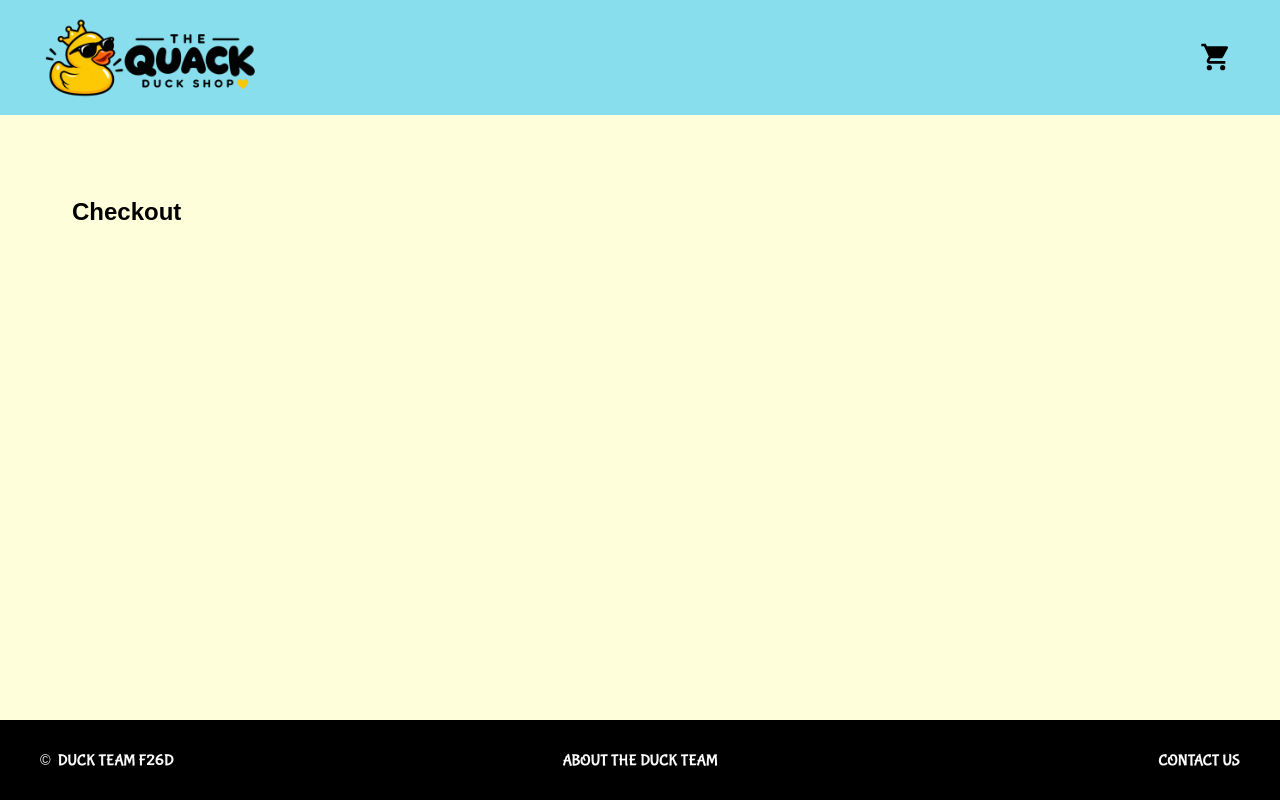
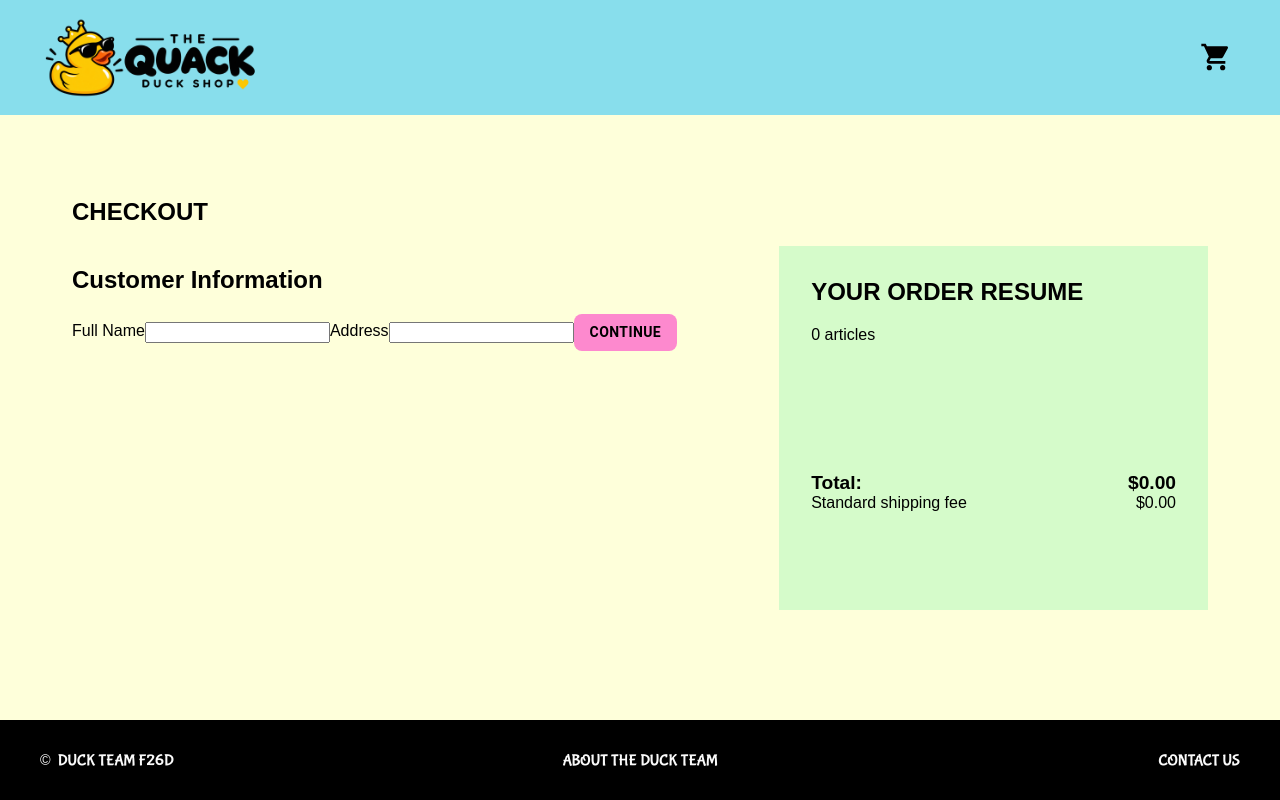
Before and after one commit to lindaalbrektsson/the-quack-duck-shop, a React (Vite) app: page /checkout in a window 1280 px wide. Built offline with nearby package versions, Linux system fonts and the light colour scheme.

Commit message:
Build checkout page layout

```diff
--- /dev/null
+++ b/src/pages/CheckoutPage/CheckoutPage.css
@@ -0,0 +1,52 @@
+.checkout-page {
+  width: 100%;
+}
+
+.checkout-page h1 {
+  text-transform: uppercase;
+}
+
+.checkout-page__layout {
+  display: grid;
+  grid-template-columns: 1.2fr 0.8fr;
+  gap: 4rem;
+  align-items: start;
+}
+
+.checkout-page__main {
+  min-width: 0;
+}
+
+.checkout-page__summary {
+  background-color: var(--color-light-green);
+  padding: 2rem;
+  min-height: 300px;
+}
+
+.checkout-page__summary h2 {
+  margin-top: 0;
+  text-transform: uppercase;
+}
+
+.checkout-page__summary-total,
+.checkout-page__shipping {
+  display: flex;
+  justify-content: space-between;
+  gap: 2rem;
+}
+
+.checkout-page__summary-total {
+  margin-top: 8rem;
+  font-size: 1.2rem;
+}
+
+@media (max-width: 768px) {
+  .checkout-page__layout {
+    grid-template-columns: 1fr;
+    gap: 2rem;
+  }
+
+  .checkout-page__summary-total {
+    margin-top: 3rem;
+  }
+}
--- a/src/pages/CheckoutPage/Checkoutpage.tsx
+++ b/src/pages/CheckoutPage/Checkoutpage.tsx
@@ -1,7 +1,35 @@
+import CustomerInfoForm from "../../components/CustomerInfoForm/CustomerInfoForm";
+import "./CheckoutPage.css";
+
 function CheckoutPage() {
+  const handleCustomerContinue = () => {
+    // Checkout step logic will be added later.
+  };
+
   return (
-    <section>
+    <section className="checkout-page">
       <h1>Checkout</h1>
+
+      <div className="checkout-page__layout">
+        <div className="checkout-page__main">
+          <CustomerInfoForm onContinue={handleCustomerContinue} />
+        </div>
+
+        <aside className="checkout-page__summary">
+          <h2>Your Order Resume</h2>
+          <p>0 articles</p>
+
+          <div className="checkout-page__summary-total">
+            <strong>Total:</strong>
+            <strong>$0.00</strong>
+          </div>
+
+          <div className="checkout-page__shipping">
+            <span>Standard shipping fee</span>
+            <span>$0.00</span>
+          </div>
+        </aside>
+      </div>
     </section>
   );
 }
```
